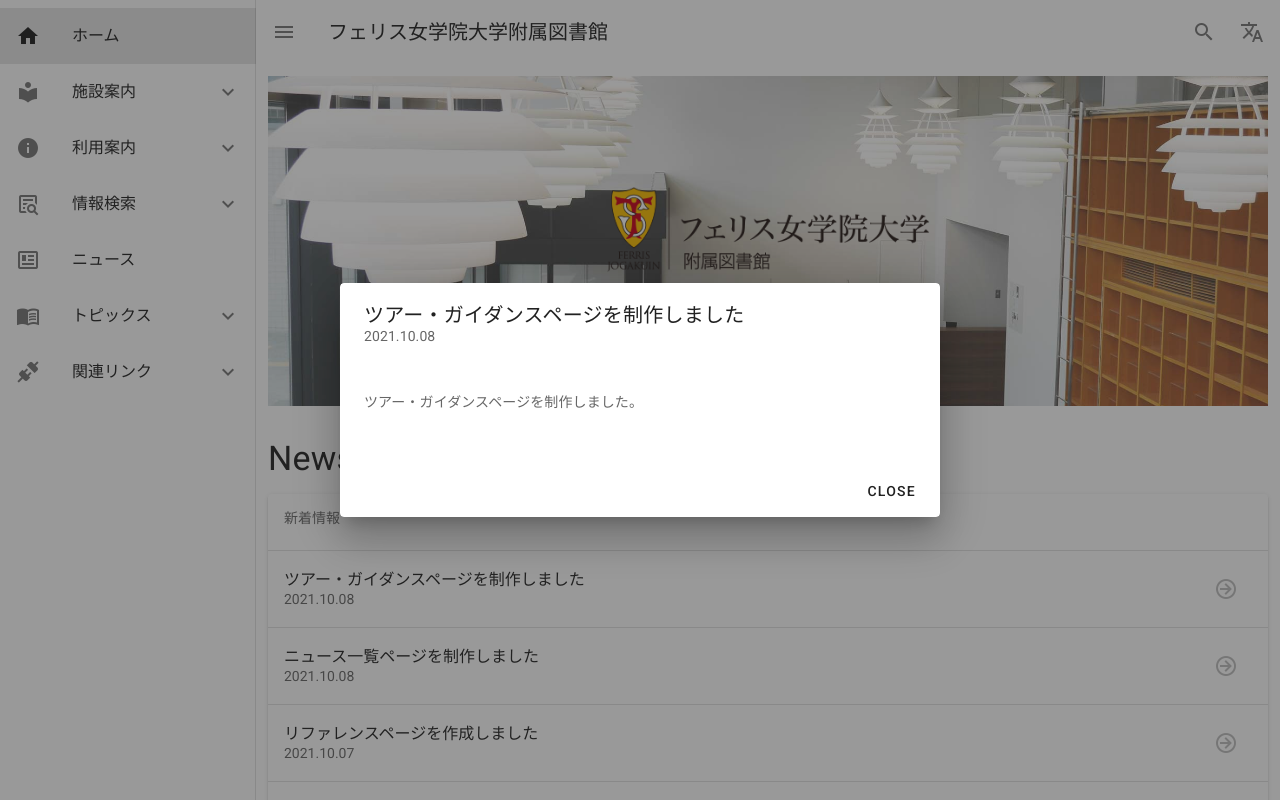
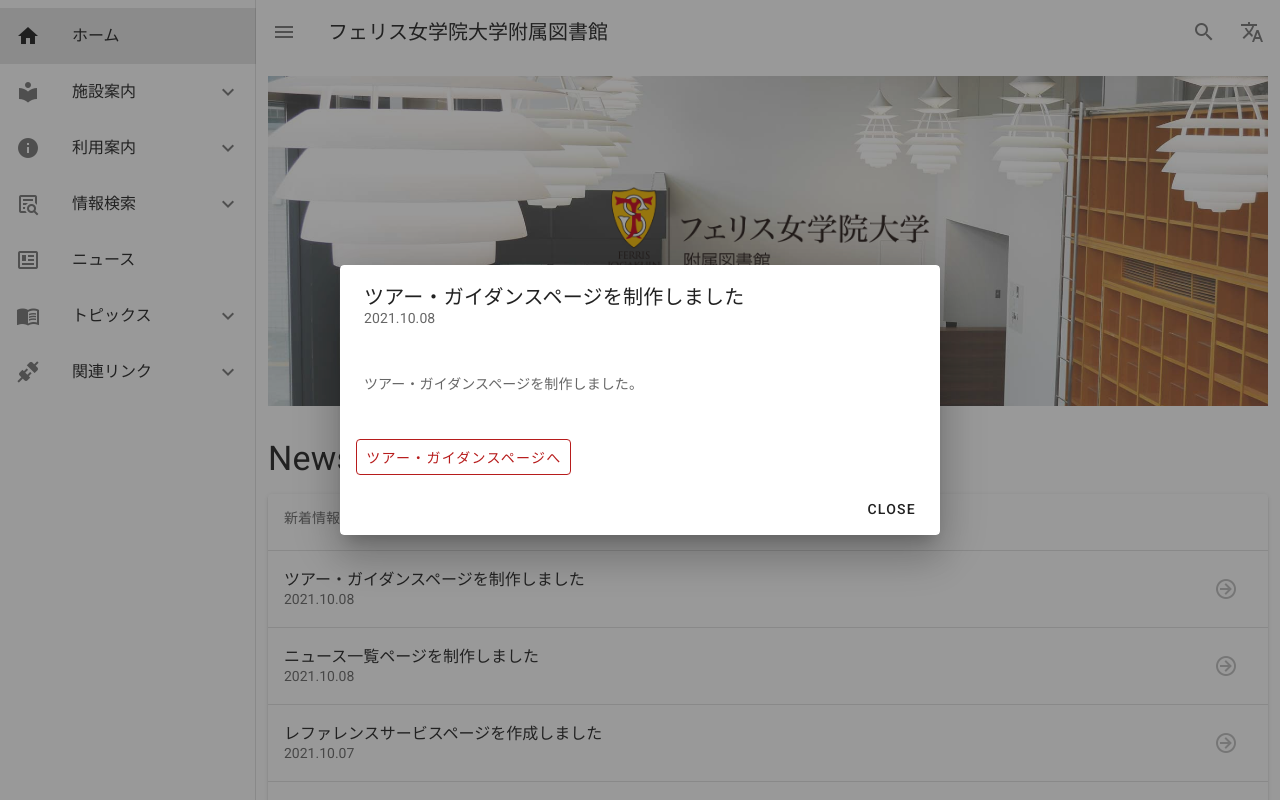
Before and after one commit to shu-saginoya/ferris-library, a Nuxt app: page / in a window 1280 px wide. Both pictures are taken after a click on the button 1226 px from the left and 589 px from the top of the page. Shown: the top 800 px of the page. Built offline with nearby package versions, Linux system fonts and the light colour scheme.

Commit message:
NEWSのダイアログにリンクボタンを設置できるように修正

```diff
--- a/assets/json/news.json
+++ b/assets/json/news.json
@@ -9,24 +9,48 @@
         "id": "2",
         "title": "貸出サービスページを作成しました",
         "date": "2021.09.16",
-        "contents": "<p>貸出サービスページを作成しました。</p>"
+        "contents": "<p>貸出サービスページを作成しました。</p>",
+        "actions": [
+            {
+                "link": "貸出サービスページへ",
+                "to": "service"
+            }
+        ]
     },
     {
         "id": "1",
-        "title": "リファレンスページを作成しました",
+        "title": "レファレンスサービスページを作成しました",
         "date": "2021.10.07",
-        "contents": "<p>リファレンスページを作成しました。</p>"
+        "contents": "<p>レファレンスサービスページを作成しました。</p>",
+        "actions": [
+            {
+                "link": "レファレンスサービスページへ",
+                "to": "reference"
+            }
+        ]
     },
     {
         "id": "4",
         "title": "ニュース一覧ページを制作しました",
         "date": "2021.10.08",
-        "contents": "<p>ニュース一覧ページを制作しました。ニュースの内容はダイアログで開くようにしました。</p>"
+        "contents": "<p>ニュース一覧ページを制作しました。ニュースの内容はダイアログで開くようにしました。</p>",
+        "actions": [
+            {
+                "link": "ニュース一覧ページへ",
+                "to": "news"
+            }
+        ]
     },
     {
         "id": "5",
         "title": "ツアー・ガイダンスページを制作しました",
         "date": "2021.10.08",
-        "contents": "<p>ツアー・ガイダンスページを制作しました。</p>"
+        "contents": "<p>ツアー・ガイダンスページを制作しました。</p>",
+        "actions": [
+            {
+                "link": "ツアー・ガイダンスページへ",
+                "to": "tour"
+            }
+        ]
     }
 ]
--- a/components/NewsList.vue
+++ b/components/NewsList.vue
@@ -38,8 +38,11 @@
                   </v-card-subtitle>
                   <v-card-text class="mt-6" v-html="info.contents">
                   </v-card-text>
-                  <v-card-actions>
-                    <slot name="actions"></slot>
+                  <v-card-actions v-if="info.actions">
+                    <base-btn-inside v-for="btn in info.actions" :key="btn.id" :link="btn.link" :to="btn.to"></base-btn-inside>
+                  </v-card-actions>
+                  <v-card-actions v-if="info.openinnew">
+                    <base-btn-open-in-new v-for="btn in info.openinnew" :key="btn.id" :link="btn.link" :url="btn.url"></base-btn-open-in-new>
                   </v-card-actions>
                   <v-card-actions class="justify-end">
                     <v-btn text @click="dialog.value = false">Close</v-btn>
```
